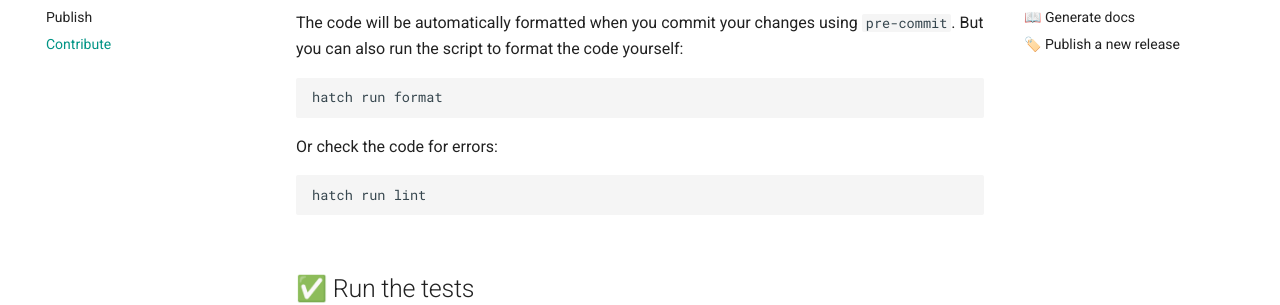
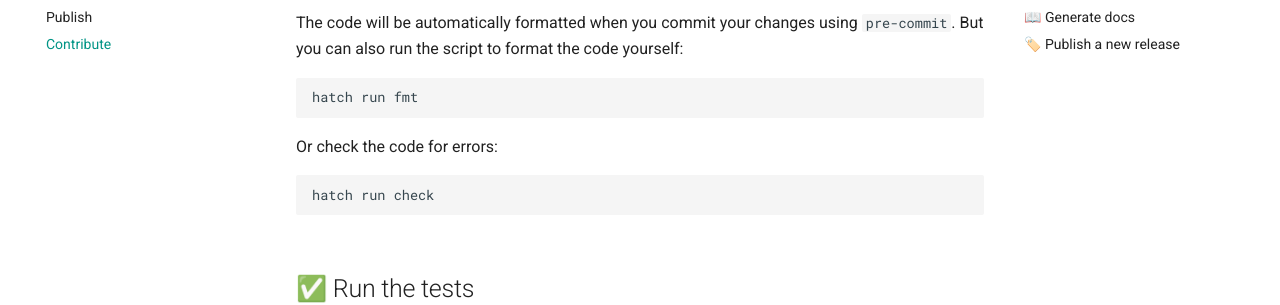
Before and after one commit to MaastrichtU-IDS/fair-test, an MkDocs documentation site: the page built from docs/contributing.md, in a window 1280 px wide and 900 px high, scrolled down 920 px. Shown: the part 172-477 px from the top of the window. Built offline with MkDocs 1.6.1 and Material for MkDocs 9.7.7, drawn with Linux system fonts in a browser that asks for light colours; a script that is not in the unit is left out; comment, search, counter and statistics services are not loaded.

Commit message:
fix docs

````diff
--- a/docs/contributing.md
+++ b/docs/contributing.md
@@ -71,13 +71,13 @@ To install the project for development you can either use [`venv`](https://docs.
     The code will be automatically formatted when you commit your changes using `pre-commit`. But you can also run the script to format the code yourself:
 
     ```bash
-    hatch run format
+    hatch run fmt
     ```
 
     Or check the code for errors:
 
     ```bash
-    hatch run lint
+    hatch run check
     ```
 
 === "venv"
@@ -97,7 +97,7 @@ To install the project for development you can either use [`venv`](https://docs.
     Or check the code for errors:
 
     ```bash
-    ./scripts/lint.sh
+    ./scripts/check.sh
     ```
 
 
````
Also changed, not shown: other parts of docs/contributing.md (+0 -2 lines).
